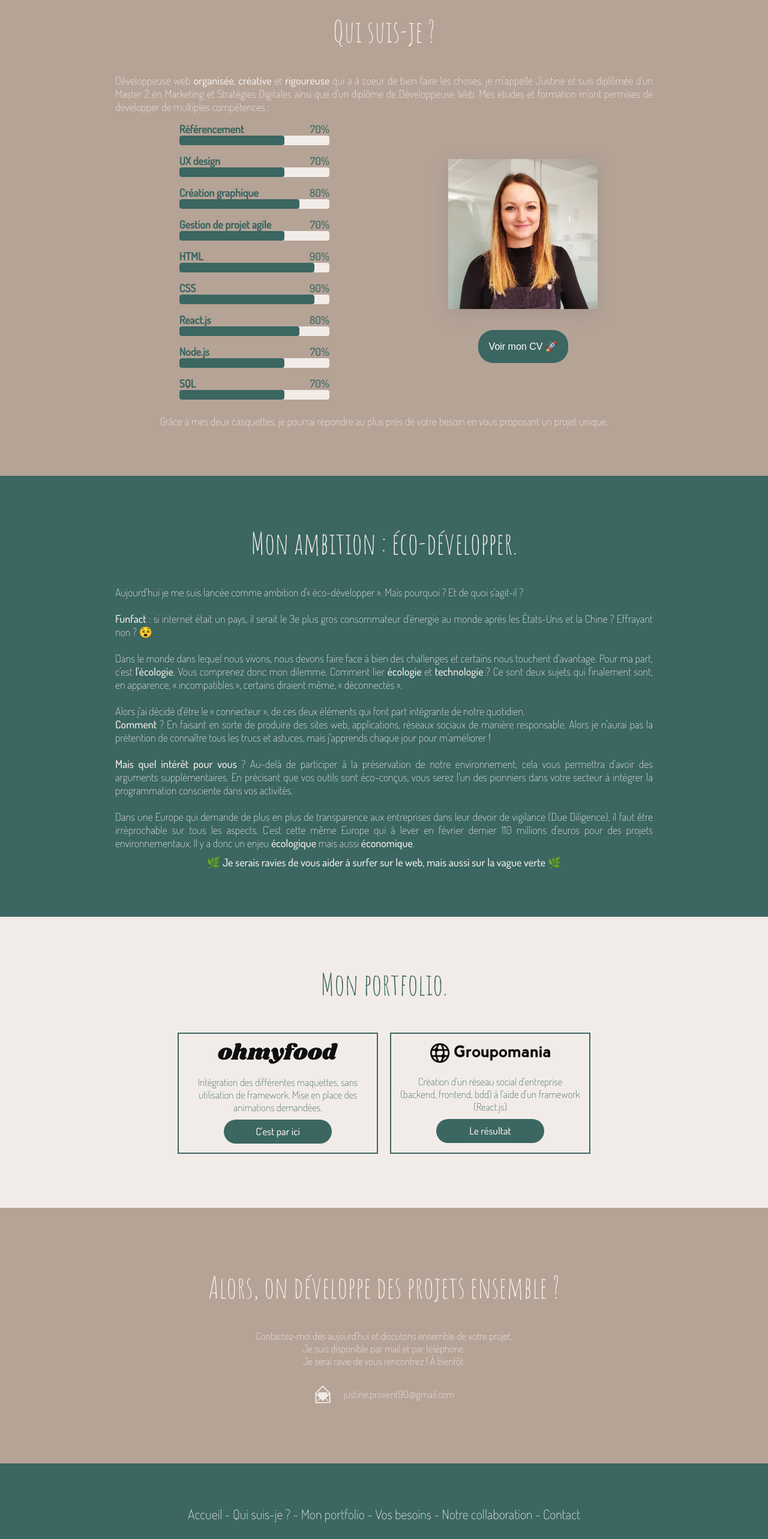
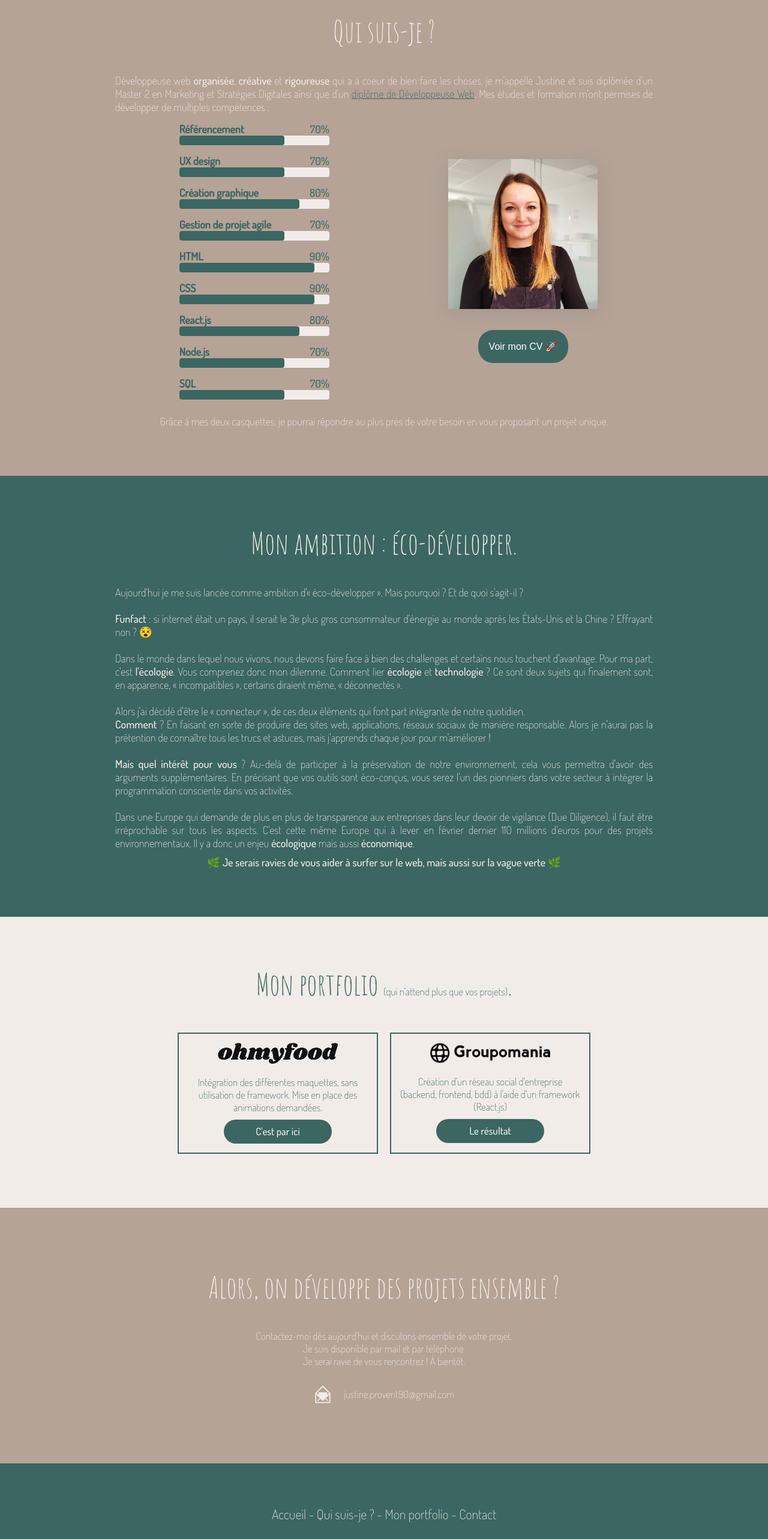
Before and after one commit to JuPrvnt/site-perso-frontend, a React (Create React App) app: page / in a window 1280 px wide. Shown: the part 860-3425 px from the top of the page at 60% size. Built offline with nearby package versions, Linux system fonts and the light colour scheme.

Commit message:
footer + diplôme

```diff
--- a/src/components/Footer/Footer.jsx
+++ b/src/components/Footer/Footer.jsx
@@ -18,16 +18,6 @@ const Footer = () => {
           <a className="white-links" href="#portfolio">
             {" "}
             Mon portfolio
-          </a>{" "}
-          -
-          <a className="white-links" href="#services">
-            {" "}
-            Vos besoins
-          </a>{" "}
-          -
-          <a className="white-links" href="#partnership">
-            {" "}
-            Notre collaboration
           </a>{" "}
           -{" "}
           <a className="white-links" href="#contact">
--- a/src/components/Menu/Menu.jsx
+++ b/src/components/Menu/Menu.jsx
@@ -44,20 +44,6 @@ const Menu = () => {
               </a>
             </li>
             <li>
-              <a className="link-menu" href="#services" onClick={handleClick}>
-                Mes services
-              </a>
-            </li>
-            <li>
-              <a
-                className="link-menu"
-                href="#partnership"
-                onClick={handleClick}
-              >
-                Notre collaboration
-              </a>
-            </li>
-            <li>
               <a className="link-menu" href="#contact" onClick={handleClick}>
                 Contact
               </a>
@@ -73,6 +59,17 @@ const Menu = () => {
                 Profil Malt
               </a>
             </li>
+            <li>
+              <a
+                className="link-menu"
+                rel="noreferrer"
+                target="_blank"
+                href="https://www.linkedin.com/in/justine-provent-developpeuse-web/"
+              >
+                Profil LinkedIn
+              </a>
+            </li>
+            <p>-</p>
           </ul>
         </label>
       )}
--- a/src/sections/Portfolio/Portfolio.jsx
+++ b/src/sections/Portfolio/Portfolio.jsx
@@ -5,7 +5,13 @@ import "./Portfolio.scss";
 const Portfolio = () => {
   return (
     <div id="portfolio">
-      <h2>Mon portfolio.</h2>
+      <h2>
+        Mon portfolio{" "}
+        <span className="portfolio-text">
+          (qui n'attend plus que vos projets)
+        </span>
+        .
+      </h2>
       <div className="portfolio-content">
         <div className="portfolio-cards">
           <img
--- a/src/sections/Portfolio/Portfolio.scss
+++ b/src/sections/Portfolio/Portfolio.scss
@@ -36,6 +36,9 @@
 
 .portfolio-text {
   margin: 20px 0px 10px 0px;
+  font-family: "Dosis", "Roboto", sans-serif;
+  font-size: 17px;
+  font-weight: 200;
 }
 
 .portfolio-button {
--- a/src/sections/Who/Who.jsx
+++ b/src/sections/Who/Who.jsx
@@ -1,5 +1,6 @@
 import Justine from "../../assets/justine-profil.jpg";
 import CV from "../../assets/CV_Justine_Provent.pdf";
+import Diplôme from "../../assets/Diplome web dev.pdf";
 import "./Who.scss";
 
 const Who = () => {
@@ -11,8 +12,16 @@ const Who = () => {
           Développeuse web <span>organisée</span>, <span>créative</span> et{" "}
           <span>rigoureuse</span> qui a à coeur de bien faire les choses, je
           m'appelle Justine et suis diplômée d'un Master 2 en Marketing et
-          Stratégies Digitales ainsi que d'un diplôme de Développeuse Web. Mes
-          études et formation m'ont permises de développer de multiples
+          Stratégies Digitales ainsi que d'un{" "}
+          <a
+            href={Diplôme}
+            alt="Diplôme web développeuse"
+            target="_blank"
+            rel="noreferrer"
+          >
+            diplôme de Développeuse Web
+          </a>
+          . Mes études et formation m'ont permises de développer de multiples
           compétences :
           <div className="who-center">
             <div className="who-skills">
```
Also changed, not shown: 1 other file (tests, documents, lock files or other folders).
